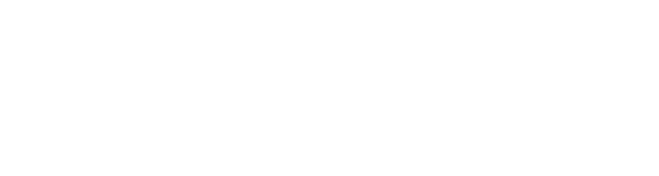
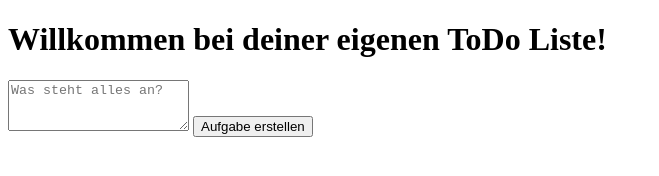
Before and after one commit to sarah-lej/GruppeB, a plain HTML site: page html.html in a window 1280 px wide. Shown: the whole page, without its empty margins (0-659 px from the left). Drawn offline with Linux system fonts and the light colour scheme.

Commit message:
Eingabemaske

```diff
--- a/html.html
+++ b/html.html
@@ -5,6 +5,17 @@
     <title>Title</title>
 </head>
 <body>
+<!-- POSTS-BEREICH -->
+<div class="col-9">
+    <div class="p-3 bg-white rounded shadow-sm">
 
+        <h1 class="mb-3">Willkommen bei deiner eigenen ToDo Liste!</h1>
+
+        <div class="mb-4">
+            <textarea id="newPost" class="form-control mb-2" rows="3" placeholder="Was steht alles an?"></textarea>
+            <button id="btnCreatePost">Aufgabe erstellen</button>
+        </div>
+    </div>
+</div>
 </body>
 </html>
```
